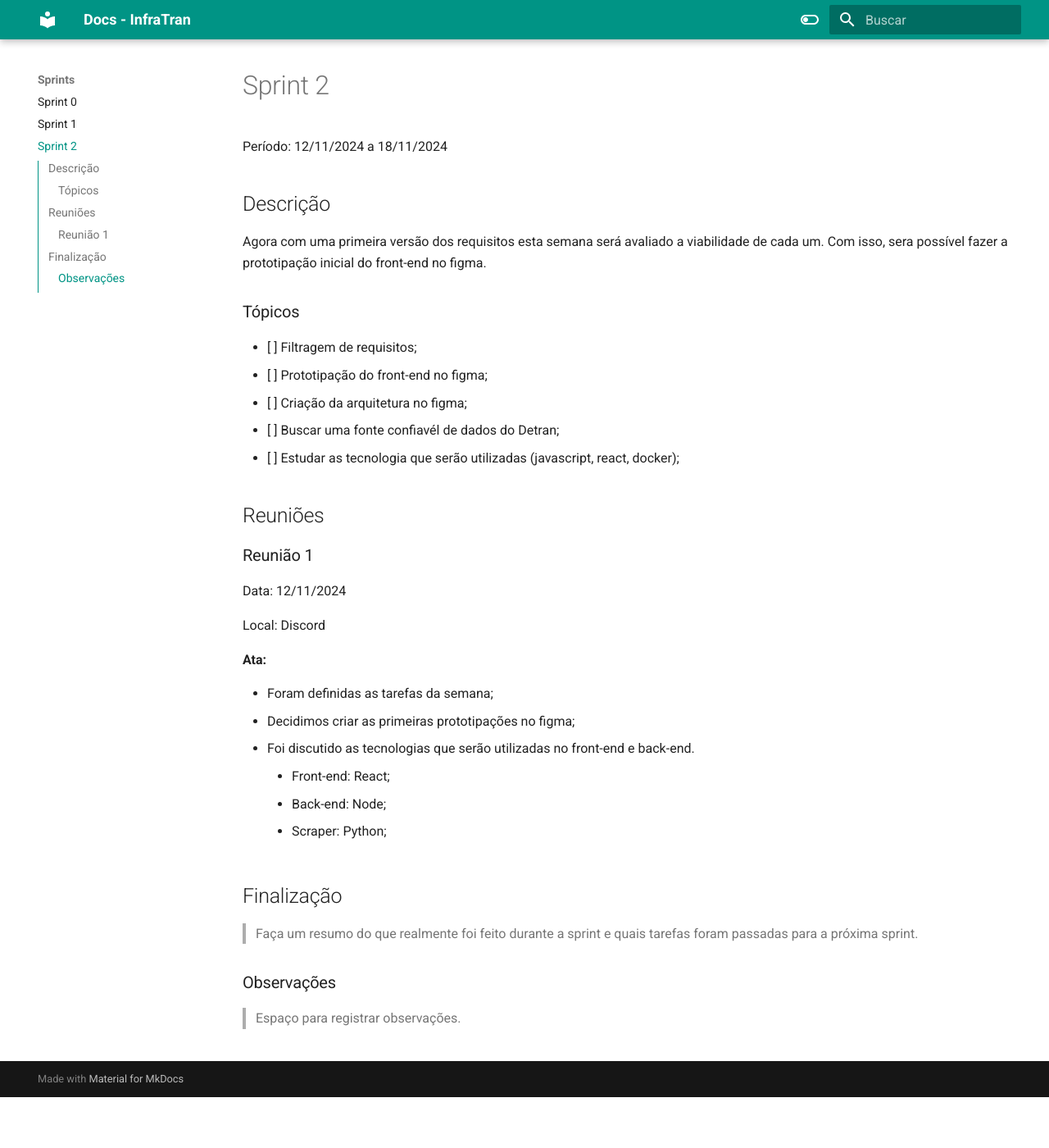
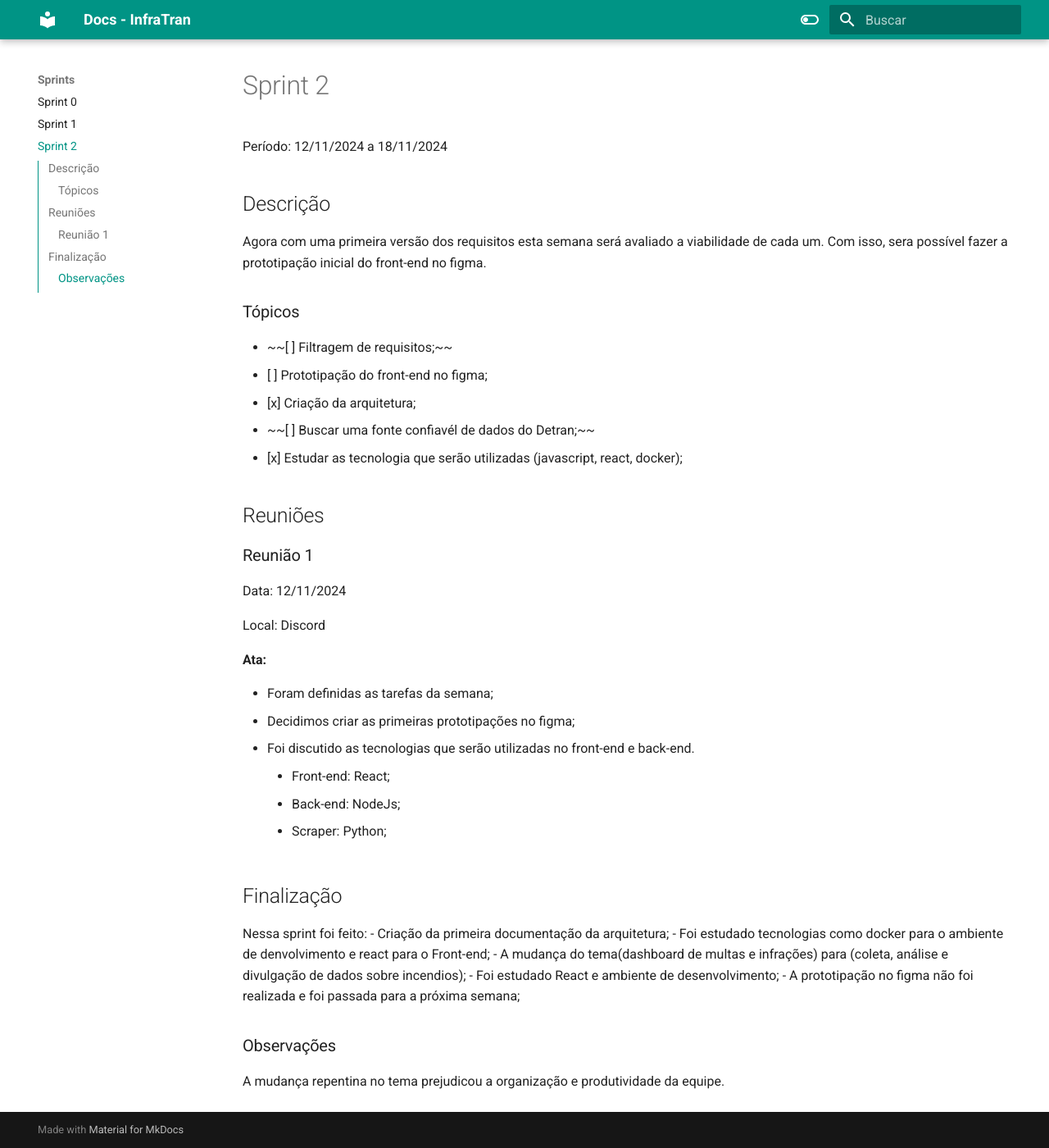
Before and after one commit to unb-mds/2024-2-InfraTranDF, an MkDocs documentation site: the page built from docs/sprints/Sprint-2.md, in a window 1280 px wide and 1400 px high, scrolled down 62 px. Shown: the whole window at 82% size. Built offline with MkDocs 1.6.1 and Material for MkDocs 9.7.7, drawn with Linux system fonts in a browser that asks for light colours.

Commit message:
docs(sprints): finaliza a Sprint-2

```diff
--- a/docs/sprints/Sprint-2.md
+++ b/docs/sprints/Sprint-2.md
@@ -8,11 +8,11 @@ Agora com uma primeira versão dos requisitos esta semana será avaliado a viabi
 
 ### Tópicos
 
-- [ ] Filtragem de requisitos;
+- ~~[ ] Filtragem de requisitos;~~
 - [ ] Prototipação do front-end no figma;
-- [ ] Criação da arquitetura no figma;
-- [ ] Buscar uma fonte confiavél de dados do Detran;
-- [ ] Estudar as tecnologia que serão utilizadas (javascript, react, docker);
+- [x] Criação da arquitetura;
+- ~~[ ] Buscar uma fonte confiavél de dados do Detran;~~
+- [x] Estudar as tecnologia que serão utilizadas (javascript, react, docker);
 
 ## Reuniões
 
@@ -28,13 +28,18 @@ Local: Discord
 - Decidimos criar as primeiras prototipações no figma;
 - Foi discutido as tecnologias que serão utilizadas no front-end e back-end.
     - Front-end: React;
-    - Back-end: Node;
+    - Back-end: NodeJs;
     - Scraper: Python;
 
 ## Finalização
 
-> Faça um resumo do que realmente foi feito durante a sprint e quais tarefas foram passadas para a próxima sprint.
+Nessa sprint foi feito:
+ - Criação da primeira documentação da arquitetura;
+ - Foi estudado tecnologias como docker para o ambiente de denvolvimento e react para o Front-end;
+- A mudança do tema(dashboard de multas e infrações) para (coleta, análise e divulgação de dados sobre incendios);
+- Foi estudado React e ambiente de desenvolvimento;
+- A prototipação no figma não foi realizada e foi passada para a próxima semana;
 
 ### Observações
 
-> Espaço para registrar observações.
+A mudança repentina no tema prejudicou a organização e produtividade da equipe.
```
